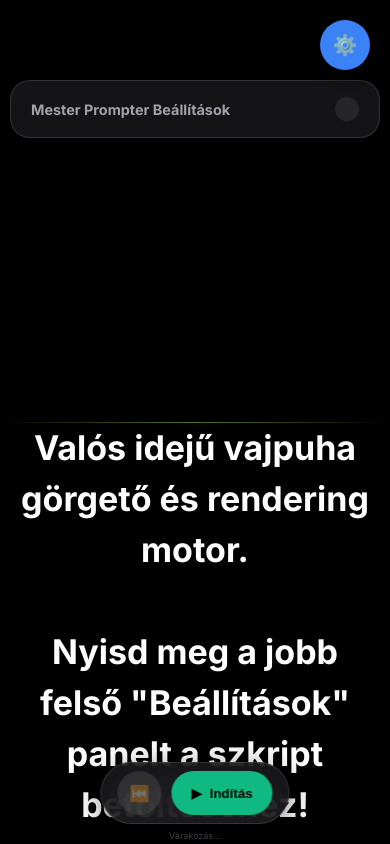
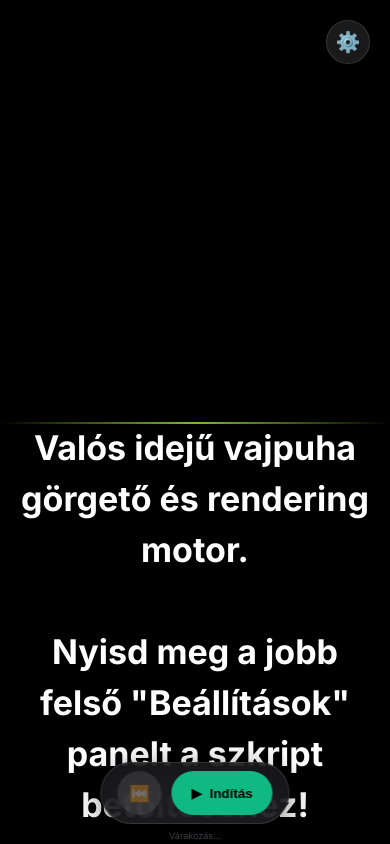
Before and after one commit to Csasza58/sugogep, a plain HTML site: page index.html in a window 390 px wide. Drawn offline with Linux system fonts and the light colour scheme.

Commit message:
Perfect vertical centering and auto-hide menu with persistent toggle

```diff
--- a/index.css
+++ b/index.css
@@ -61,12 +61,13 @@ body.theme-dark {
 }
 
 .text-sizing {
-    font-size: 80px; /* Megemelt alapméret */
+    font-size: 80px;
     line-height: 1.5;
     padding-left: 60px; padding-right: 60px;
     font-weight: 700;
     word-wrap: break-word;
     white-space: normal;
+    text-align: center; /* VÍZSZINTES KÖZÉPRE IGAZÍTÁS */
 }
 
 .p-word {
@@ -91,15 +92,16 @@ body.theme-dark {
    ================================== */
 .focus-guide {
     position: fixed;
-    top: 35%; left: 0; width: 100vw;
+    top: 50%; left: 0; width: 100vw;
     height: 1px;
     z-index: 100;
     pointer-events: none;
+    display: flex; align-items: center; justify-content: center;
 }
 .guide-line {
-    height: 1px;
+    width: 100%; height: 2px;
     background: linear-gradient(90deg, transparent, var(--text-active), transparent);
-    opacity: 0.5;
+    opacity: 0.8;
 }
 
 /* ==================================
@@ -107,9 +109,12 @@ body.theme-dark {
    ================================== */
 .settings-panel {
     position: fixed;
-    top: 20px; right: 20px;
+    top: 80px; right: 20px; /* Lejjebb toljuk a gear ikontól */
     width: 320px;
-    max-width: calc(100vw - 40px);
+    max-height: 80vh;
+    display: flex;
+    flex-direction: column;
+    overflow: hidden;
     background: var(--glass-bg);
     backdrop-filter: blur(20px);
     -webkit-backdrop-filter: blur(20px);
@@ -117,7 +122,13 @@ body.theme-dark {
     border-radius: 20px;
     box-shadow: var(--card-shadow);
     z-index: 3000;
-    transition: transform 0.4s cubic-bezier(0.16, 1, 0.3, 1);
+    transition: all 0.3s ease;
+}
+
+.settings-panel.collapsed {
+    opacity: 0;
+    pointer-events: none;
+    transform: scale(0.9) translateY(-20px);
 }
 
 .panel-header {
@@ -135,30 +146,46 @@ body.theme-dark {
 }
 
 .panel-body {
-    padding: 0 20px 20px 20px;
-    max-height: 400px;
+    padding: 10px 20px 20px 20px;
+    flex: 1; /* KITÖLTI A MARADÉK HELYET */
     overflow-y: auto;
+    scrollbar-width: thin;
 }
 
-.settings-panel.collapsed .panel-body {
+.panel-footer {
+    padding: 12px 20px;
+    border-top: 1px solid var(--glass-border);
+    background: rgba(0,0,0,0.2);
+    font-size: 11px;
+    color: #a1a1aa;
+}
+
+.settings-panel.collapsed .panel-body,
+.settings-panel.collapsed .panel-footer {
     display: none;
 }
 
-/* KÜLÖN HAMBURGER GOMB MOBILON */
+.settings-panel.collapsed .toggle-icon {
+    transform: rotate(-90deg);
+}
+
+/* GEÁR IKON - MINDIG ELÉRHETŐ SZINKRONBAN */
 .mobile-toggle {
-    display: none;
+    display: flex; /* Mindig látható asztalin is */
     position: fixed;
     top: 20px; right: 20px;
-    width: 50px; height: 50px;
-    background: var(--accent-blue);
+    width: 44px; height: 44px;
+    background: rgba(255,255,255,0.1);
+    backdrop-filter: blur(10px);
+    border: 1px solid var(--glass-border);
     border-radius: 50%;
-    z-index: 3100;
-    box-shadow: 0 4px 15px rgba(0,0,0,0.5);
+    z-index: 3500;
     align-items: center; justify-content: center;
     cursor: pointer;
-    border: none;
     color: white; font-size: 20px;
+    transition: 0.2s;
 }
+.mobile-toggle:hover { background: var(--accent-blue); }
 
 .control-group { margin-top: 15px; }
 .control-group label { display: block; font-size: 0.65rem; color: #71717a; font-weight: 700; margin-bottom: 5px; text-transform: uppercase; }
@@ -218,13 +245,17 @@ input[type=range] { width: 100%; accent-color: var(--accent-blue); height: 4px;
 @media (orientation: landscape) {
     .text-sizing {
         font-size: 44px;
-        padding-left: 5px; /* Minimális margó fekvőben! */
+        padding-left: 5px;
         padding-right: 5px;
         width: 100vw;
-        text-align: center; /* Fekvőben sokszor jobb közép-fókusz */
+        text-align: center;
     }
     .bottom-controls { bottom: 15px; }
-    .settings-panel { width: 400px; max-height: 85vh; }
+    .settings-panel {
+        width: 400px;
+        top: 10px; right: 10px;
+        max-height: 90vh;
+    }
 }
 
 /* DEBUG BAR */
--- a/prompter.css
+++ b/prompter.css
@@ -96,11 +96,12 @@ body.theme-dark {
     height: 1px;
     z-index: 100;
     pointer-events: none;
+    display: flex; align-items: center; justify-content: center;
 }
 .guide-line {
-    height: 1px;
+    width: 100%; height: 2px;
     background: linear-gradient(90deg, transparent, var(--text-active), transparent);
-    opacity: 0.5;
+    opacity: 0.8;
 }
 
 /* ==================================
@@ -108,12 +109,12 @@ body.theme-dark {
    ================================== */
 .settings-panel {
     position: fixed;
-    top: 20px; right: 20px;
+    top: 80px; right: 20px; /* Lejjebb toljuk a gear ikontól */
     width: 320px;
-    max-height: 85vh; /* BIZTONSÁGI HATÁR */
+    max-height: 80vh;
     display: flex;
     flex-direction: column;
-    overflow: hidden; /* NINCS KILÓGÁS */
+    overflow: hidden;
     background: var(--glass-bg);
     backdrop-filter: blur(20px);
     -webkit-backdrop-filter: blur(20px);
@@ -121,7 +122,13 @@ body.theme-dark {
     border-radius: 20px;
     box-shadow: var(--card-shadow);
     z-index: 3000;
-    transition: all 0.4s cubic-bezier(0.16, 1, 0.3, 1);
+    transition: all 0.3s ease;
+}
+
+.settings-panel.collapsed {
+    opacity: 0;
+    pointer-events: none;
+    transform: scale(0.9) translateY(-20px);
 }
 
 .panel-header {
@@ -162,21 +169,23 @@ body.theme-dark {
     transform: rotate(-90deg);
 }
 
-/* KÜLÖN HAMBURGER GOMB MOBILON */
+/* GEÁR IKON - MINDIG ELÉRHETŐ SZINKRONBAN */
 .mobile-toggle {
-    display: none;
+    display: flex; /* Mindig látható asztalin is */
     position: fixed;
     top: 20px; right: 20px;
-    width: 50px; height: 50px;
-    background: var(--accent-blue);
+    width: 44px; height: 44px;
+    background: rgba(255,255,255,0.1);
+    backdrop-filter: blur(10px);
+    border: 1px solid var(--glass-border);
     border-radius: 50%;
-    z-index: 3100;
-    box-shadow: 0 4px 15px rgba(0,0,0,0.5);
+    z-index: 3500;
     align-items: center; justify-content: center;
     cursor: pointer;
-    border: none;
     color: white; font-size: 20px;
+    transition: 0.2s;
 }
+.mobile-toggle:hover { background: var(--accent-blue); }
 
 .control-group { margin-top: 15px; }
 .control-group label { display: block; font-size: 0.65rem; color: #71717a; font-weight: 700; margin-bottom: 5px; text-transform: uppercase; }
--- a/prompterRenderer.js
+++ b/prompterRenderer.js
@@ -127,7 +127,9 @@ class PrompterRenderer {
         const el = this.domElements[this.activeIndex];
         const focusOffset = this.scrollContainer.clientHeight * this.options.focusZoneRatio;
 
-        this.targetScrollY = Math.max(0, el.offsetTop - focusOffset);
+        // JAVÍTÁS: A szó KÖZEPÉT igazítjuk a vonalhoz, nem az elejét!
+        const wordMidpoint = el.offsetTop + el.offsetHeight / 2;
+        this.targetScrollY = Math.max(0, wordMidpoint - focusOffset);
     }
 
     /**
@@ -149,8 +151,8 @@ class PrompterRenderer {
                 const nextEl = this.domElements[nextIndex];
 
                 if (baseEl && nextEl) {
-                    const basePos = baseEl.offsetTop;
-                    const nextPos = nextEl.offsetTop;
+                    const basePos = baseEl.offsetTop + baseEl.offsetHeight / 2;
+                    const nextPos = nextEl.offsetTop + nextEl.offsetHeight / 2;
 
                     const interpolatedY = basePos + (nextPos - basePos) * fraction;
                     const focusOffset = this.scrollContainer.clientHeight * this.options.focusZoneRatio;
```
